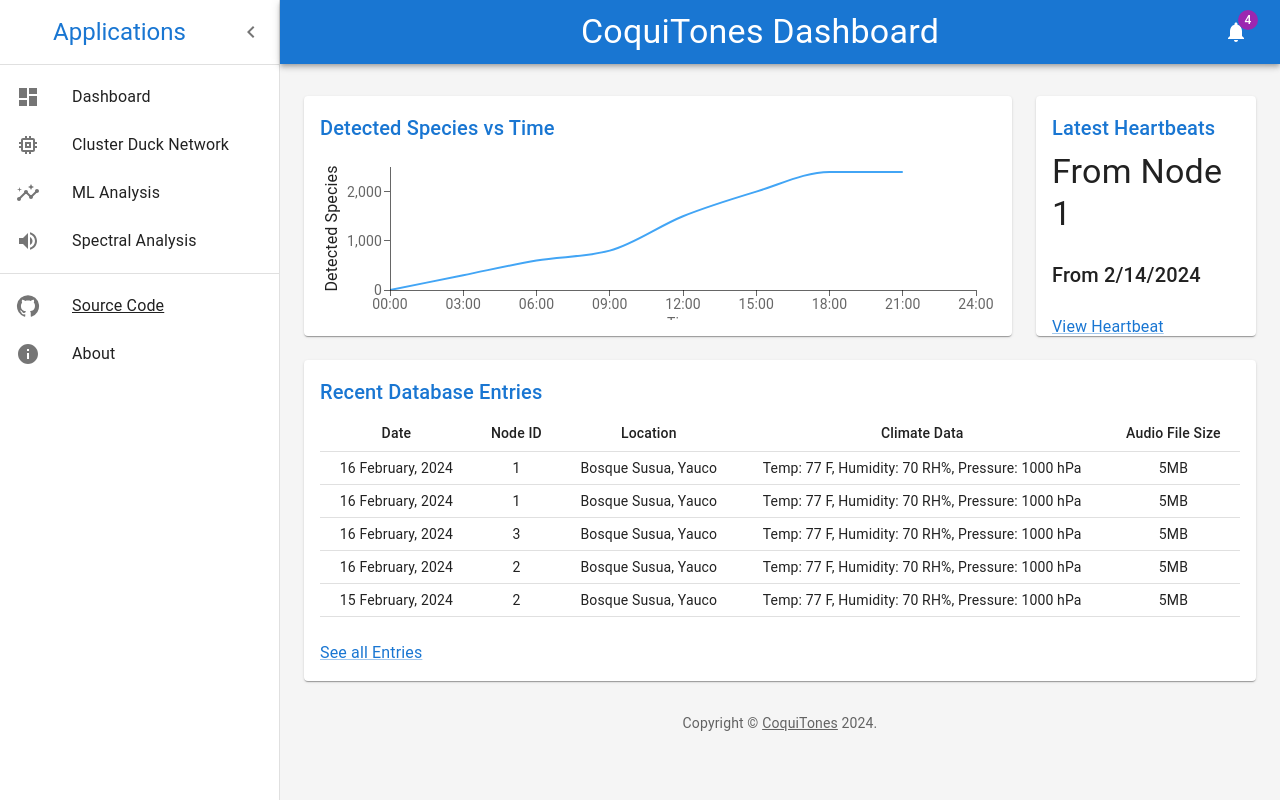
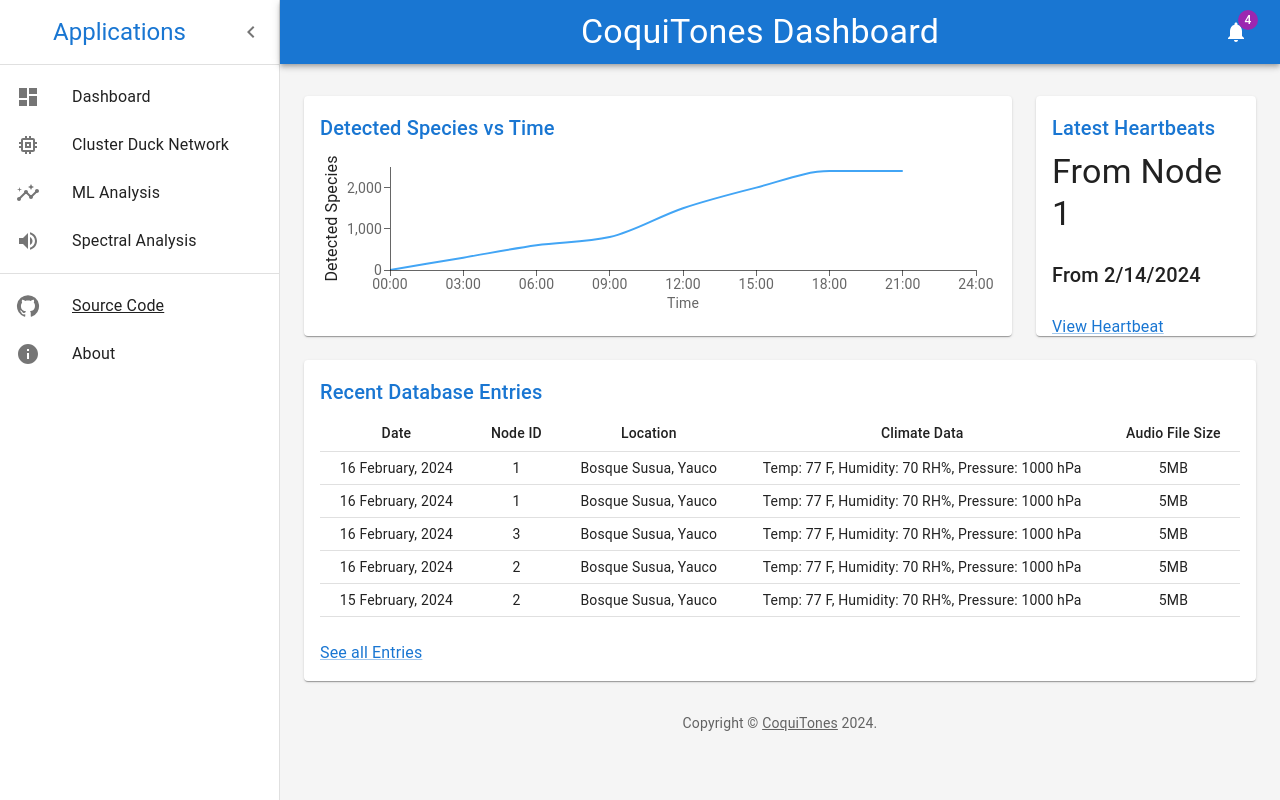
Before and after one commit to AlonsoUriarte14/CoquiTones, a React (Create React App) app in the folder Frontend/: page / in a window 1280 px wide. Built offline with nearby package versions, Linux system fonts and the light colour scheme.

Commit message:
fixed x label of fake chart

```diff
--- a/Frontend/src/components/dashboard/Chart.js
+++ b/Frontend/src/components/dashboard/Chart.js
@@ -34,7 +34,7 @@ export default function Chart() {
 						top: 16,
 						right: 20,
 						left: 70,
-						bottom: 30,
+						bottom: 50,
 					}}
 					xAxis={[
 						{
```
